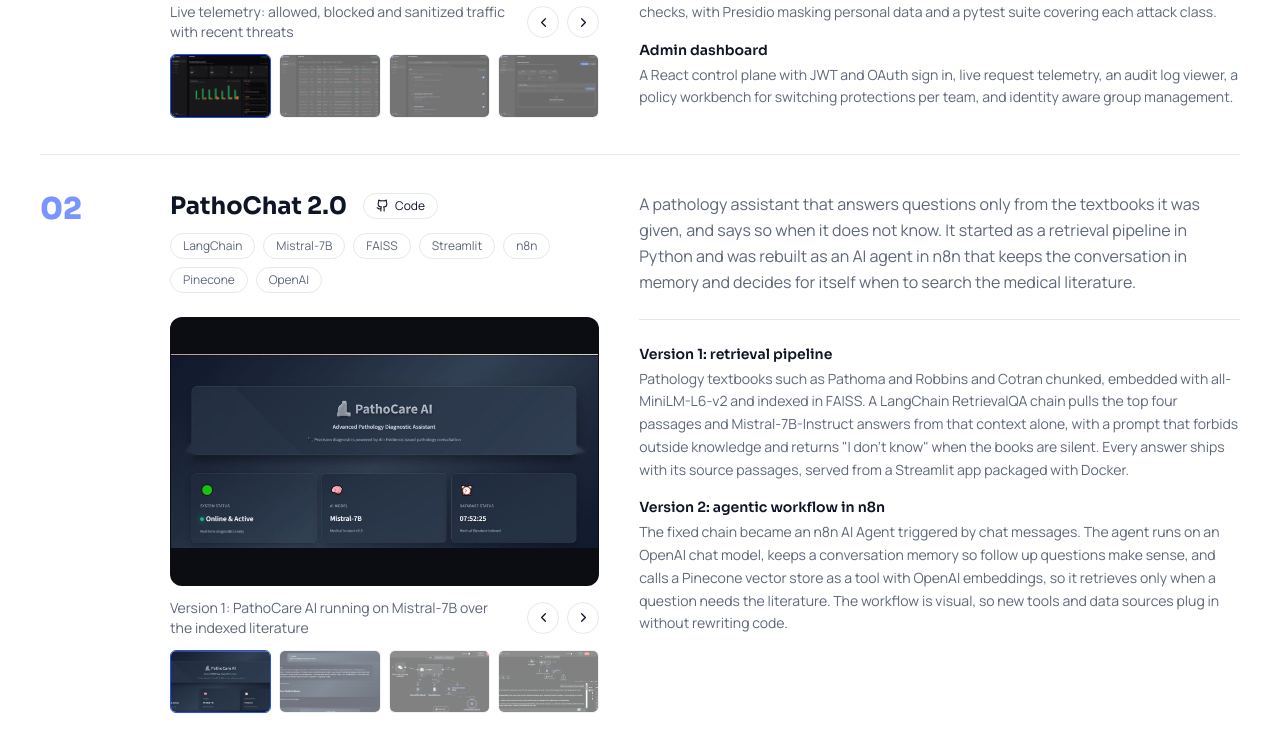
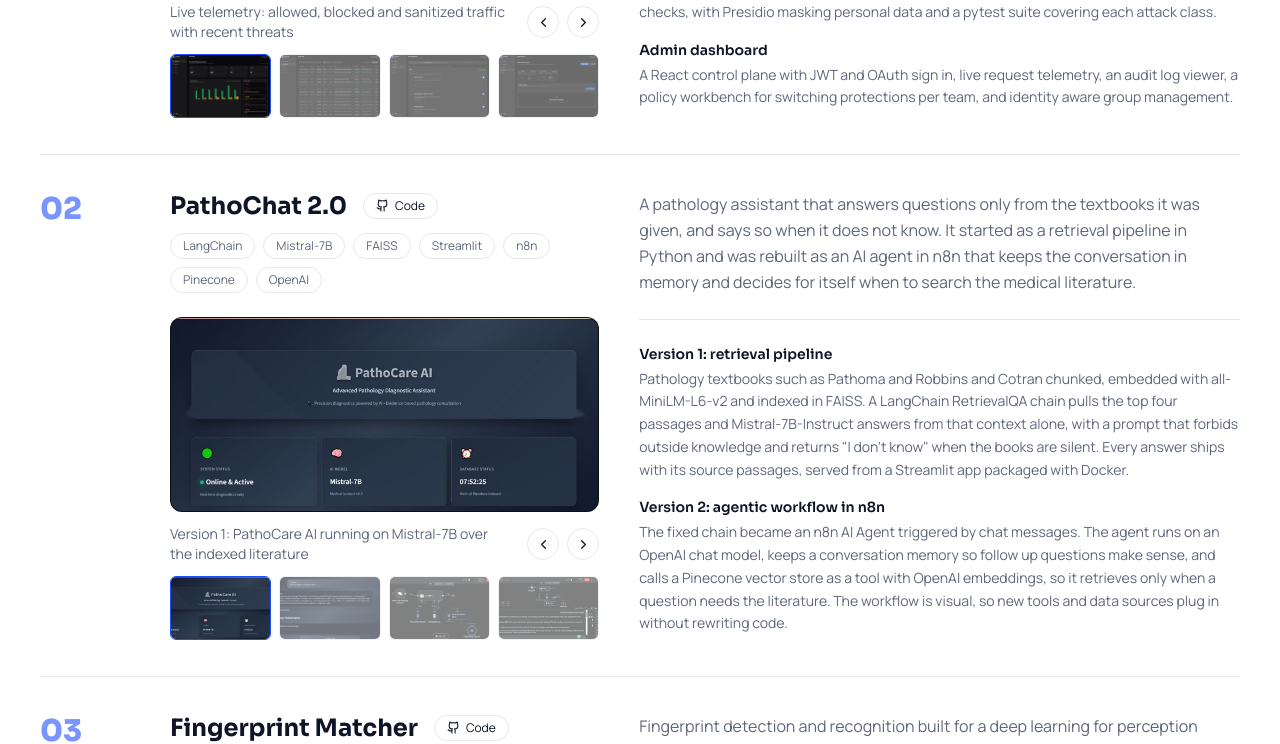
Before and after one commit to Mehdi-Abidi/My_Portfolio, a Next.js app: page / in a window 1280 px wide. Shown: the part 1473-2217 px from the top of the page. Built offline with nearby package versions, Linux system fonts and the light colour scheme.

Commit message:
Size the gallery frame to each screenshot so images fill it fully.

```diff
--- a/src/components/Gallery.tsx
+++ b/src/components/Gallery.tsx
@@ -5,7 +5,7 @@
 import { AnimatePresence, motion } from "framer-motion";
 import { ChevronLeft, ChevronRight, X } from "lucide-react";
 
-type Shot = { src: string; caption: string };
+type Shot = { src: string; caption: string; w: number; h: number };
 
 // One large screenshot with thumbnails underneath; clicking the large one
 // opens it full screen.
@@ -23,10 +23,11 @@
         className="group relative block w-full cursor-zoom-in overflow-hidden rounded-xl border border-line bg-[#0b0d12]"
         aria-label={`Open ${s.caption} full screen`}
       >
-        <div className="relative aspect-[16/10] w-full">
+        {/* the frame takes the shape of the current screenshot, and eases between shapes */}
+        <div className="relative w-full transition-[aspect-ratio] duration-300" style={{ aspectRatio: `${s.w} / ${s.h}` }}>
           <AnimatePresence mode="wait" initial={false}>
             <motion.div key={s.src} initial={{ opacity: 0 }} animate={{ opacity: 1 }} exit={{ opacity: 0 }} transition={{ duration: 0.3 }} className="absolute inset-0">
-              <Image src={s.src} alt={`${title}: ${s.caption}`} fill sizes="(min-width: 1024px) 700px, 100vw" className="object-contain" />
+              <Image src={s.src} alt={`${title}: ${s.caption}`} fill sizes="(min-width: 1024px) 700px, 100vw" className="object-cover" />
             </motion.div>
           </AnimatePresence>
         </div>
@@ -68,7 +69,7 @@
             <button type="button" aria-label="Close" className="absolute right-5 top-5 flex h-10 w-10 cursor-pointer items-center justify-center rounded-full border border-white/20 text-white">
               <X size={18} />
             </button>
-            <div className="relative aspect-[16/10] w-full max-w-6xl" onClick={(e) => e.stopPropagation()}>
+            <div className="relative w-full max-w-6xl" style={{ aspectRatio: `${s.w} / ${s.h}` }} onClick={(e) => e.stopPropagation()}>
               <Image src={s.src} alt={`${title}: ${s.caption}`} fill sizes="100vw" className="rounded-lg object-contain" />
             </div>
           </motion.div>
--- a/src/data/site.ts
+++ b/src/data/site.ts
@@ -32,8 +32,9 @@
   live?: string;
   // the parts the system is made of, shown as a small list under the description
   parts?: { name: string; text: string }[];
-  // screenshots shown as a gallery in the case file
-  shots?: { src: string; caption: string }[];
+  // screenshots shown as a gallery in the case file; w and h are the image's
+  // pixel size so the frame matches its shape exactly
+  shots?: { src: string; caption: string; w: number; h: number }[];
   // graph node position on the hero stage, in px; omit to keep a project out of the graph
   x?: number;
   y?: number;
@@ -61,10 +62,10 @@
       },
     ],
     shots: [
-      { src: "/projects/securesphere/dashboard.jpg", caption: "Live telemetry: allowed, blocked and sanitized traffic with recent threats" },
-      { src: "/projects/securesphere/logs.jpg", caption: "Audit log of every request with source, developer, team and decision" },
-      { src: "/projects/securesphere/policies.jpg", caption: "Policy workbench: protections switched on per team" },
-      { src: "/projects/securesphere/groups.jpg", caption: "Identity aware groups mapping developers to policies" },
+      { src: "/projects/securesphere/dashboard.jpg", caption: "Live telemetry: allowed, blocked and sanitized traffic with recent threats", w: 1600, h: 1000 },
+      { src: "/projects/securesphere/logs.jpg", caption: "Audit log of every request with source, developer, team and decision", w: 1600, h: 1000 },
+      { src: "/projects/securesphere/policies.jpg", caption: "Policy workbench: protections switched on per team", w: 1600, h: 1000 },
+      { src: "/projects/securesphere/groups.jpg", caption: "Identity aware groups mapping developers to policies", w: 1600, h: 1000 },
     ],
     x: 560,
     y: 60,
@@ -87,10 +88,10 @@
       },
     ],
     shots: [
-      { src: "/projects/pathochat/streamlit-home.jpg", caption: "Version 1: PathoCare AI running on Mistral-7B over the indexed literature" },
-      { src: "/projects/pathochat/streamlit-chat.jpg", caption: "Version 1: an answer drawn from the textbooks, with sources one click away" },
-      { src: "/projects/pathochat/n8n-workflow.jpg", caption: "Version 2: the n8n agent with chat model, memory and a Pinecone retrieval tool" },
-      { src: "/projects/pathochat/n8n-chat.jpg", caption: "Version 2: the agent answering in n8n chat with its run trace alongside" },
+      { src: "/projects/pathochat/streamlit-home.jpg", caption: "Version 1: PathoCare AI running on Mistral-7B over the indexed literature", w: 1600, h: 725 },
+      { src: "/projects/pathochat/streamlit-chat.jpg", caption: "Version 1: an answer drawn from the textbooks, with sources one click away", w: 1600, h: 731 },
+      { src: "/projects/pathochat/n8n-workflow.jpg", caption: "Version 2: the n8n agent with chat model, memory and a Pinecone retrieval tool", w: 1600, h: 593 },
+      { src: "/projects/pathochat/n8n-chat.jpg", caption: "Version 2: the agent answering in n8n chat with its run trace alongside", w: 1600, h: 783 },
     ],
     x: 620,
     y: 440,
```
